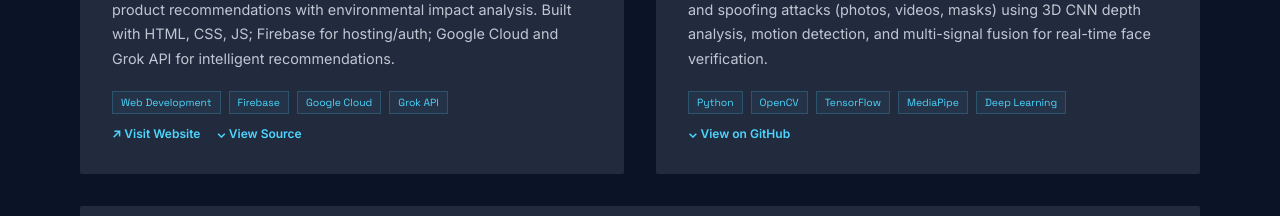
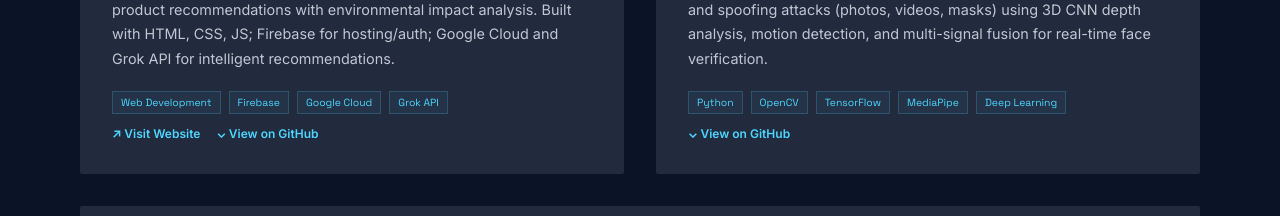
Before and after one commit to Madhuram89781/portfolio, a React (Vite) app: page / in a window 1280 px wide. Shown: the part 2880-3096 px from the top of the page. Built offline with nearby package versions, Linux system fonts and the light colour scheme.

Commit message:
Rename EcoGlow 'View Source' to 'View on GitHub'

```diff
--- a/src/components/Projects.jsx
+++ b/src/components/Projects.jsx
@@ -32,7 +32,7 @@ export default function Projects() {
                             ↗ Visit Website
                         </a>
                         <a href="https://github.com/Madhuram89781/ecoglow" target="_blank" rel="noopener noreferrer" className="project-link">
-                            ⌄ View Source
+                            ⌄ View on GitHub
                         </a>
                     </div>
                 </div>
```
